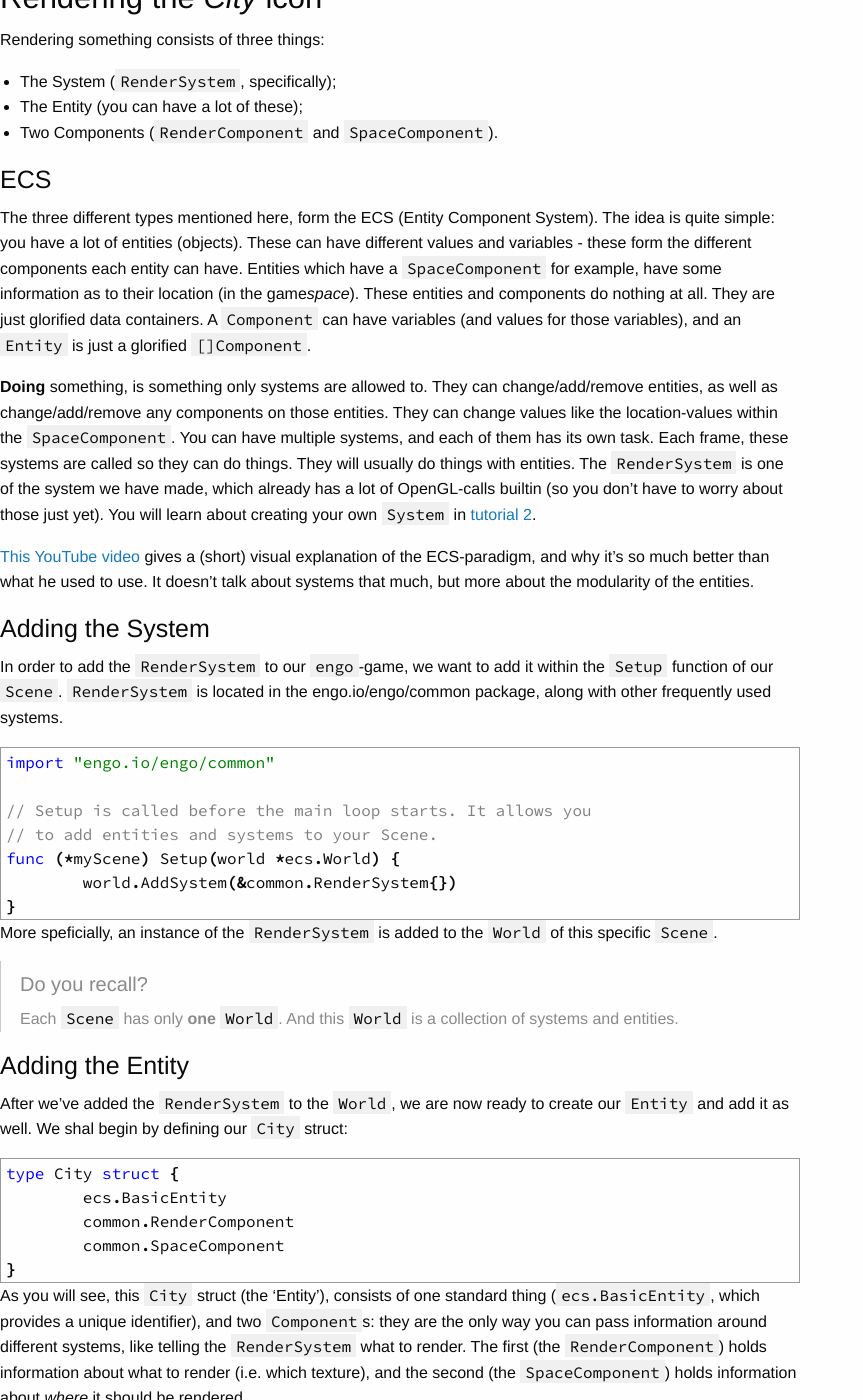
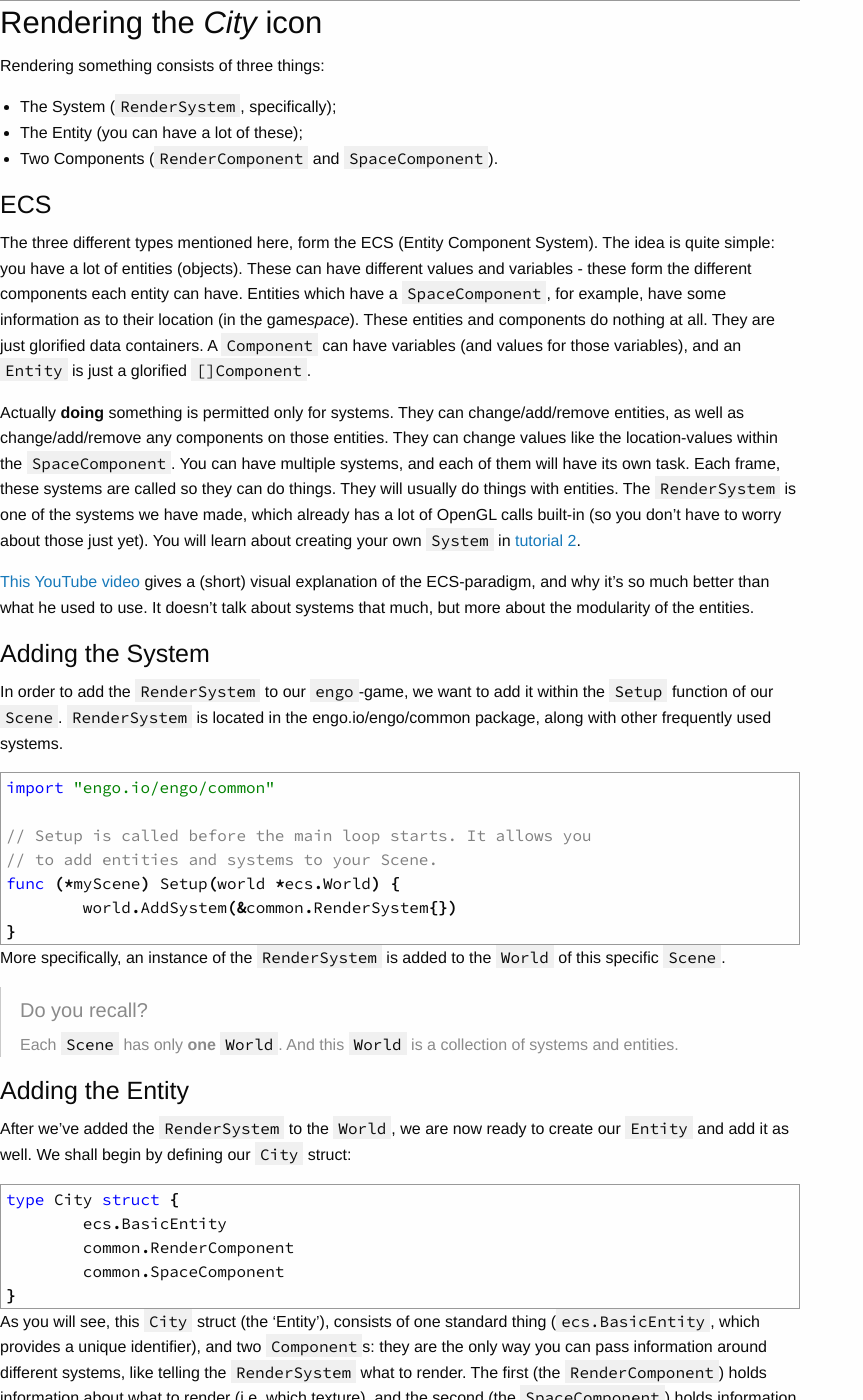
Before and after one commit to EngoEngine/engoengine.github.io, a Jekyll site: the page built from tutorials/_posts/2016-04-09-hello-world.md, in a window 1280 px wide and 1400 px high, scrolled down 3041 px. Shown: the whole window, without its empty margins (0-863 px from the left). Built offline with Jekyll 4.4.1, drawn with Linux system fonts in a browser that asks for light colours; nearby versions of some CDN libraries; some of the changed text lies outside the part shown.

Commit message:
Minor proofreading for Hello World

```diff
--- a/tutorials/_posts/2016-04-09-hello-world.md
+++ b/tutorials/_posts/2016-04-09-hello-world.md
@@ -123,15 +123,15 @@ Rendering something consists of three things:
 #### ECS
 The three different types mentioned here, form the ECS (Entity Component System). The idea is quite simple: you have
 a lot of entities (objects). These can have different values and variables - these form the different components each
-entity can have. Entities which have a `SpaceComponent` for example, have some information as to their location
+entity can have. Entities which have a `SpaceComponent`, for example, have some information as to their location
 (in the game*space*). These entities and components do nothing at all. They are just glorified data containers. A
 `Component` can have variables (and values for those variables), and an `Entity` is just a glorified `[]Component`.
 
-**Doing** something, is something only systems are allowed to. They can change/add/remove entities, as well as change/add/remove any
+Actually **doing** something is permitted only for systems. They can change/add/remove entities, as well as change/add/remove any
 components on those entities. They can change values like the location-values within the `SpaceComponent`. You can have
-multiple systems, and each of them has its own task. Each frame, these systems are called so they can do things. They
-will usually do things with entities. The `RenderSystem` is one of the system we have made, which already has a lot of
-OpenGL-calls builtin (so you don't have to worry about those just yet). You will learn about creating your own
+multiple systems, and each of them will have its own task. Each frame, these systems are called so they can do things. They
+will usually do things with entities. The `RenderSystem` is one of the systems we have made, which already has a lot of
+OpenGL calls built-in (so you don't have to worry about those just yet). You will learn about creating your own
 `System` in [tutorial 2](/tutorials/02-first-system).
 
 [This YouTube video](https://www.youtube.com/watch?v=BvEK9-CU5Og) gives a (short) visual explanation of the
@@ -152,14 +152,14 @@ func (*myScene) Setup(world *ecs.World) {
 }
 {% endhighlight %}
 
-More speficially, an instance of the `RenderSystem` is added to the `World` of this specific `Scene`.
+More specifically, an instance of the `RenderSystem` is added to the `World` of this specific `Scene`.
 
 > ##### Do you recall?
 > Each `Scene` has only **one** `World`. And this `World` is a collection of systems and entities.
 
 #### Adding the Entity
 After we've added the `RenderSystem` to the `World`, we are now ready to create our `Entity` and add it as well. We
-shal begin by defining our `City` struct:
+shall begin by defining our `City` struct:
 
 {% highlight go %}
 type City struct {
@@ -226,11 +226,11 @@ for _, system := range world.Systems() {
 
 What are we doing? We're looping over all known Systems, to see if one is of type `common.RenderSystem`. If that is the
 case, we're using the RenderSystem-specific `Add` method to add our `City` to that system. This system requires three
-parametesr: reference to `BasicEntity`, reference to `RenderComponent` and reference to `SpaceComponent`. We have all
+parameters: pointers to a `BasicEntity`, a `RenderComponent`, and a `SpaceComponent`. We have all
 of those, so we can easily do this. If we were to add our `City` to more systems, we could simply add additional
 `case` clauses here, and call the appropriate `Add` functions.
 
-If we were to run our game (`go run traffic.go`), the result should look something like this:
+If run our game (`go run traffic.go`), the result should look something like this:
 
 <figure class="callout text-center">
 <a href="/img/tutorials/01/black.png" target="_blank">
@@ -252,11 +252,11 @@ to white instead:
 common.SetBackground(color.White)
 {% endhighlight %}
 >
-> Note that we're using `color`, so be sure to import `image/color`. It's in the standard library. This line of code
-> should go somewhere within the `Setup` function, and preferably at the top. However, it's not mandatory to put it
-> *there*, and you can dynamically change the background color as you please.
+> We're using `color` now, so be sure to import `image/color` from the standard library. For our purposes,
+> this line of code should go somewhere within the `Setup` function, and preferably at the top. However,
+> it's not mandatory to put it there, and you can dynamically change the background color as you please.
 
-It our game looks like this:
+Now our game looks like this:
 
 <figure class="callout text-center">
 <a href="/img/tutorials/01/white.png" target="_blank">
```
Also changed, not shown: other parts of tutorials/_posts/2016-04-09-hello-world.md (+6 -6 lines).
